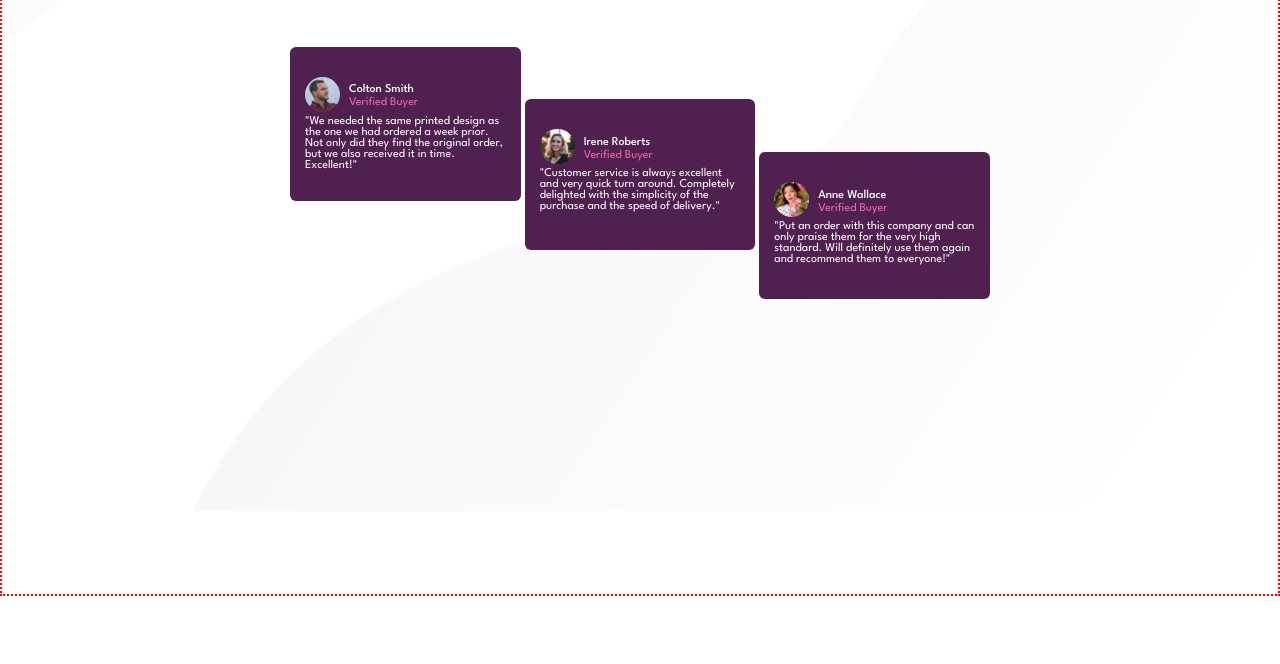
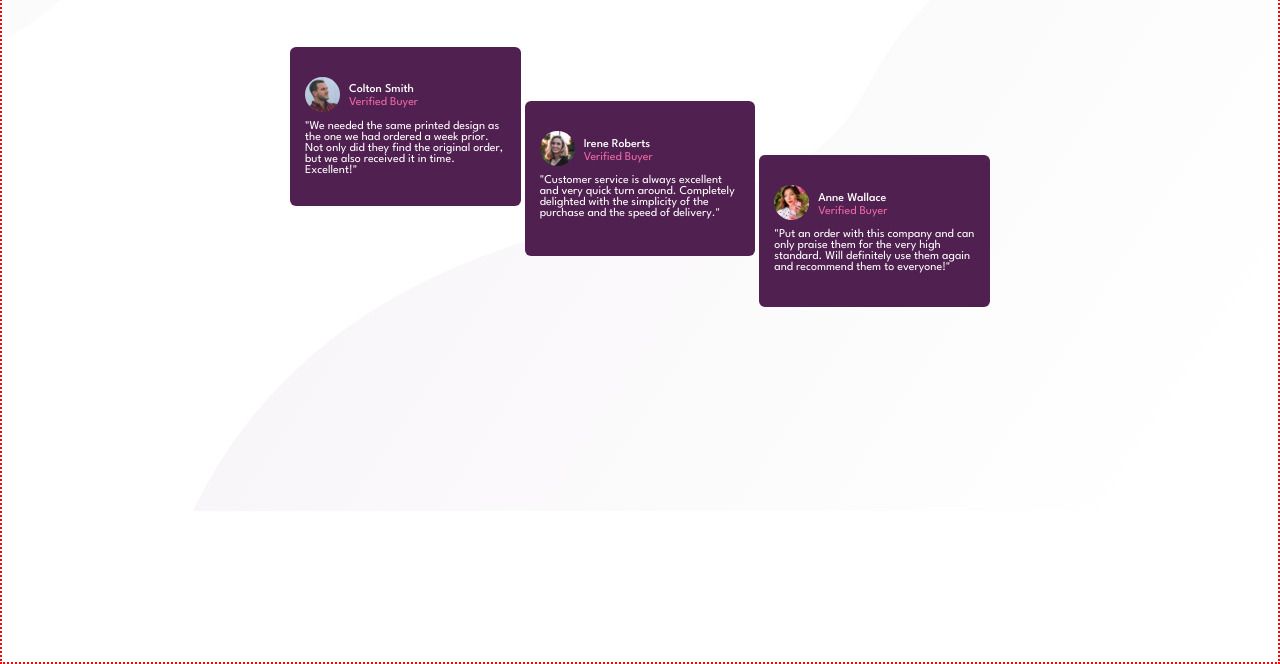
Before and after one commit to kvandana451/Social-Proof-Section, a plain HTML site: page index.html in a window 1280 px wide. Shown: the part 204-868 px from the top of the page. Drawn offline with Linux system fonts and the light colour scheme.

Commit message:
added min-height only to body tag

```diff
--- a/style.css
+++ b/style.css
@@ -13,15 +13,12 @@
 }
 html{
     border:2px dotted red;
-    /* min-height:100vh; */
-    height:100%;
+
 
 
 }
 body{
-    /* min-height:100vh; */
-    min-height:100%;
-   /* margin:100px 130px; */
+    min-height:100vh;
    font-family:"League Spartan", sans-serif;
    background-image:url(images/bg-pattern-top-desktop.svg),url(images/bg-pattern-bottom-desktop.svg);
    background-repeat:no-repeat,no-repeat;
@@ -31,7 +28,6 @@ body{
 .container{
 
    max-width:700px;
-   /* max-height:100vh; */
     margin:5% auto;
 }
 
@@ -147,6 +143,7 @@ padding:30px 15px;
 .profile-desc{
     color:var(--white);
     font-size:.75rem; /*12px*/
+    margin-top:5px;
 }
 
 .attribution {
```
